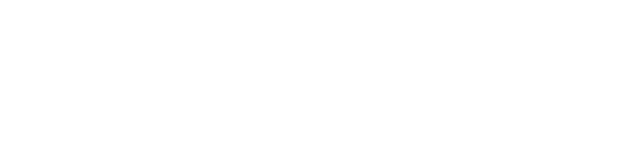
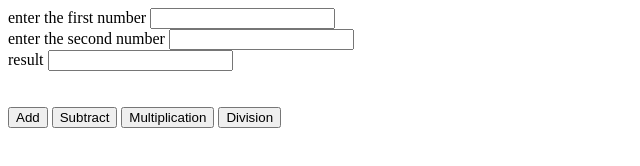
Before and after one commit to vpardhasaradhi123/calculater, a plain HTML site: page index.html in a window 1280 px wide. Shown: the whole page, without its empty margins (0-640 px from the left). Drawn offline with Linux system fonts and the light colour scheme.

Commit message:
prgm added

```diff
--- a/index.html
+++ b/index.html
@@ -1,6 +1,17 @@
-<!doctypehtml>
+ <!doctypehtml>
 <html>
 <head>
 <title> basic calculater </title>
+<script src ="multiplication.js"></script>
 </head>
+<body>
+enter the first number <input type ="text" id ="firstno" /> <br/>
+enter the second number <input type ="text" id ="secondno" /> <br/>
+result <input type ="text" id ="result" readonly /> <br/>
+<br/><br/>
+<button onclick ="add()" >Add</button>
+<button onclick ="subtraction()" >Subtract</button>
+<button onclick ="multiplicaton()" >Multiplication</button>
+<button onclick ="division()" >Division</button>
+</body>
 </html>
```
